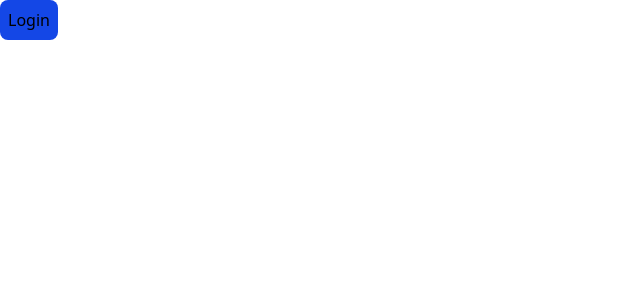
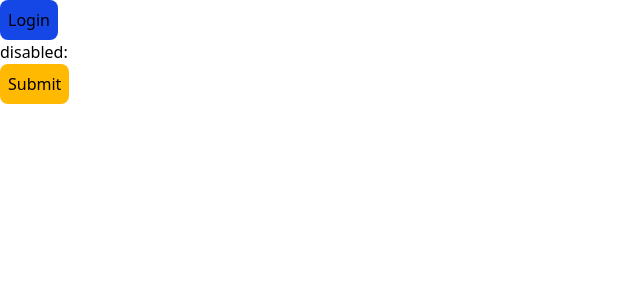
Before and after one commit to mamtapatil44/React-tutorial, a React (Vite) app in the folder react-router-tutorial/: page /login in a window 1280 px wide. Shown: the top 300 px of the page, without its empty margins (0-640 px from the left). Built offline with nearby package versions, Linux system fonts and the light colour scheme.

Commit message:
props adding and omit

```diff
--- a/react-router-tutorial/src/components/Login.jsx
+++ b/react-router-tutorial/src/components/Login.jsx
@@ -1,14 +1,19 @@
 import React from 'react'
 import { useNavigate } from 'react-router-dom'
+import Submitbutton from './Submitbutton'
 
 const Login = () => {
+    const isLoading = true;
     const navigate = useNavigate()
     const handleLogin = ()=>{
        localStorage.setItem("token","user-autneticate")
         navigate('/dashboard')
     }
   return (
-    <div>  <button className='bg-blue-700 p-2 rounded-lg curpsor cursor-pointer' onClick={handleLogin}>Login</button></div>
+    <div>  <button className='bg-blue-700 p-2 rounded-lg curpsor cursor-pointer' onClick={handleLogin}>Login</button>
+
+     <Submitbutton {... isLoading && {disabled:true}}/>
+    </div>
   )
 }
 
--- /dev/null
+++ b/react-router-tutorial/src/components/Submitbutton.jsx
@@ -0,0 +1,10 @@
+
+import React from 'react'
+
+const Submitbutton = ({disabled}) => {
+  return (
+    <div><p>disabled:{disabled}</p><button className='bg-amber-400 p-2 rounded-lg' disabled={disabled}>Submit</button></div>
+  )
+}
+
+export default Submitbutton
```
